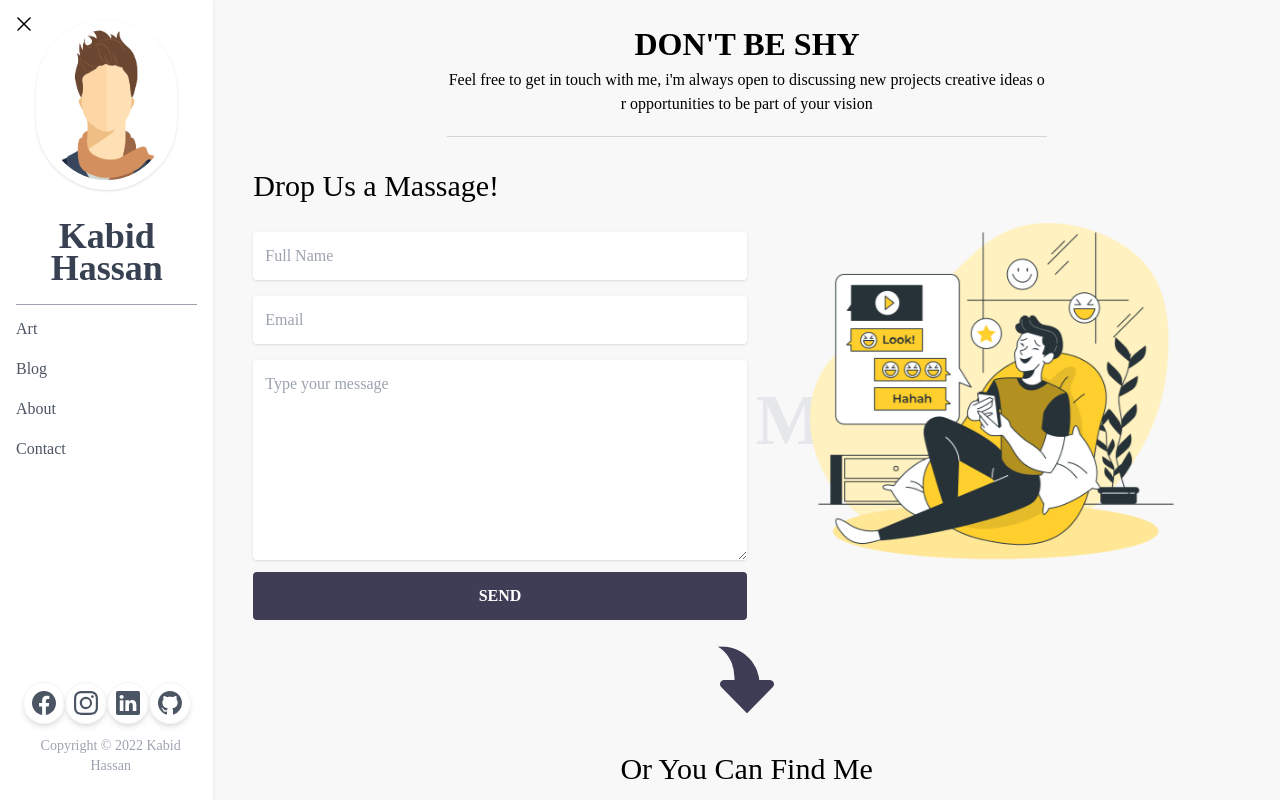
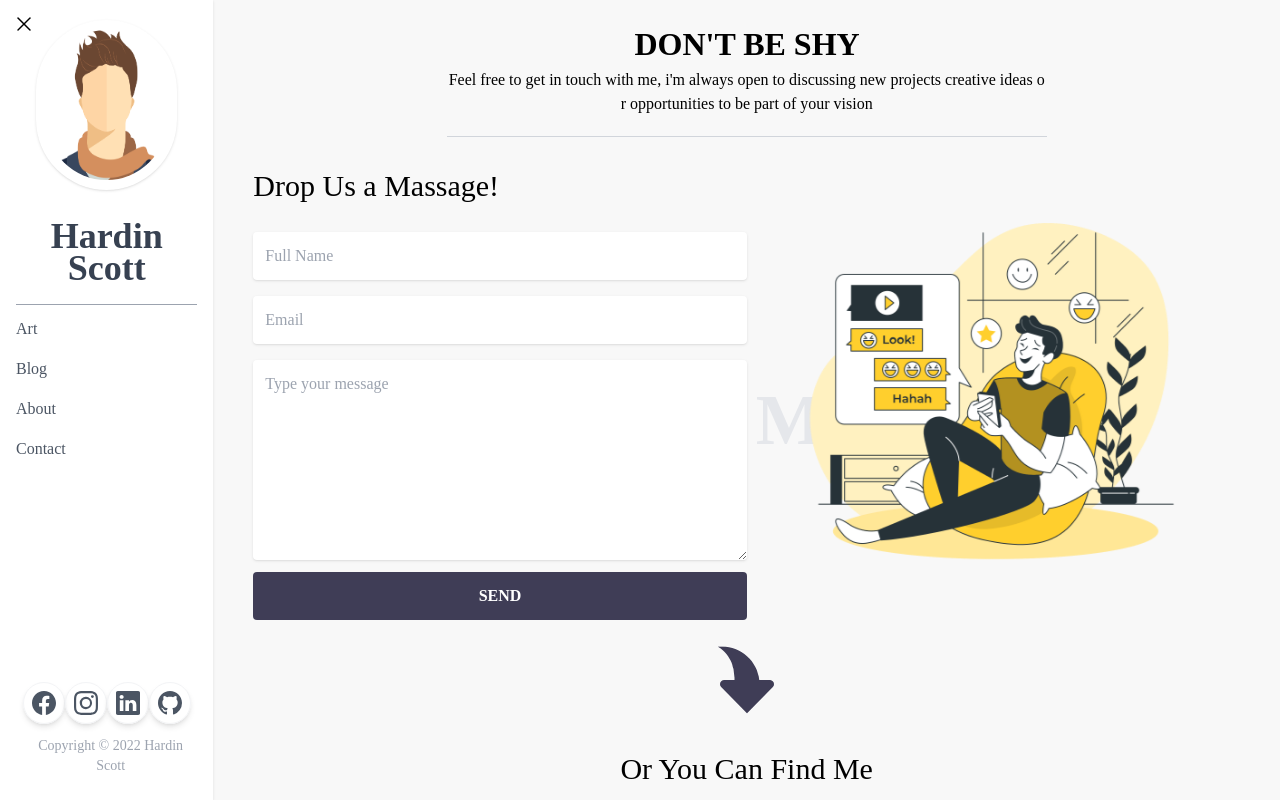
Before and after one commit to adilrion/Kabid-Vai, a React (Create React App) app: page /contact in a window 1280 px wide. Both pictures are taken after a click on the button "open". Shown: the top 800 px of the page. Built offline with nearby package versions, Linux system fonts and the light colour scheme; a web font is replaced by a local one.

Commit message:
some name title changes

```diff
--- a/package.json
+++ b/package.json
@@ -1,5 +1,5 @@
 {
-  "name": "kabid-vai",
+  "name": "hardin-scott",
   "version": "0.1.0",
   "private": true,
   "dependencies": {
--- a/public/index.html
+++ b/public/index.html
@@ -23,7 +23,7 @@
       work correctly both with client-side routing and a non-root public URL.
       Learn how to configure a non-root public URL by running `npm run build`.
     -->
-    <title>Kabid Vai</title>
+    <title>Hardin Scott</title>
   </head>
   <body>
     <noscript>You need to enable JavaScript to run this app.</noscript>
--- a/src/Components/Blogs/ReadPage.js
+++ b/src/Components/Blogs/ReadPage.js
@@ -1,20 +1,20 @@
+import moment from "moment";
 import React from "react";
-import moment from "moment";
 
 import {
   BsFacebook,
   BsInstagram,
+  BsLinkedin,
   BsPinterest,
   BsTwitter,
-  BsLinkedin,
 } from "react-icons/bs";
 
 import { Link, useParams } from "react-router-dom";
 import useServer from "../Hooks/useServer";
 import Spinner from "../Utils/Spinner";
+import { pageTitle } from "../Utils/Title";
 import "./Blog.css";
 import RecentBlog from "./RecentBlog";
-import { pageTitle } from "../Utils/Title";
 
 const ReadPage = () => {
   const { id } = useParams();
@@ -52,7 +52,7 @@ const ReadPage = () => {
           <p className="text-[#292929] leading-8 mb-2 text-xl md:text-2xl font-semibold">
             {data?.title || ".."}
           </p>
-          <p className="text-xs text-gray-600">Kabid Hassan</p>
+          <p className="text-xs text-gray-600">Hardin Scott</p>
         </div>
       </section>
 
--- a/src/Components/Home/Contact/Contact.js
+++ b/src/Components/Home/Contact/Contact.js
@@ -173,7 +173,7 @@ const Contact = () => {
                     <p className="c-address-icon ">
                       <ImMail3 />
                     </p>
-                    <p>kabidhasan@gmail.com</p>
+                    <p>hardinscott@gmail.com</p>
                   </div>
                   <div>
                     <div className="flex justify-evenly m-[15px] md:px-16">
--- a/src/Components/Home/Version/Version.js
+++ b/src/Components/Home/Version/Version.js
@@ -1,8 +1,7 @@
 import React from "react";
+import { Link } from "react-router-dom";
+import man from "../../Shared/Images/man.png";
 import "./Version.css";
-import KabidImg from "../../Shared/Images/Kabid.jpg";
-import man from "../../Shared/Images/man.png";
-import { Link } from "react-router-dom";
 
 const Version = () => {
   return (
@@ -13,11 +12,11 @@ const Version = () => {
             <div className="">
               <img
                 src={man}
-                alt="Images of Kabid Hossain"
+                alt="Images of Hardin Scott"
                 className="img rainbow shadow text-center"
               />
             </div>
-            <h1 className="">Kabid hossain</h1>
+            <h1 className="">Hardin Scott</h1>
           </div>
           <p className="md:w-[400px] py-2 intro">
             Lorem ipsum dolor sit amet consectetur adipisicing elit. Magnam,
--- a/src/Components/Hooks/getApi.js
+++ b/src/Components/Hooks/getApi.js
@@ -1,17 +1,17 @@
 const getBlog = async (id) => {
-  const res = await fetch(`https://kabid-vai-server.vercel.app/blog`);
+  const res = await fetch(`https://hardin-scott-server.vercel.app/blog`);
   const data = await res.json();
   return data;
 };
 
 const getSingleBlog = async (id) => {
-  const res = await fetch(`https://kabid-vai-server.vercel.app/blog/${id}`);
+  const res = await fetch(`https://hardin-scott-server.vercel.app/blog/${id}`);
   const data = await res.json();
   return data;
 };
 
 const getArt = async () => {
-  const res = await fetch("https://kabid-vai-server.vercel.app/art");
+  const res = await fetch("https://hardin-scott-server.vercel.app/art");
   const data = await res.json();
   return data;
 };
--- a/src/Components/Shared/Navigation/Navigation.js
+++ b/src/Components/Shared/Navigation/Navigation.js
@@ -6,8 +6,8 @@ import ReadPage from "../../Blogs/ReadPage";
 import About from "../../Home/About/About";
 import Contact from "../../Home/Contact/Contact";
 import "../../Home/Version/Version.css";
+import man from "../../Shared/Images/man.png";
 import Works from "../../Works/Art";
-import man from "../../Shared/Images/man.png";
 import "./Navigation.css";
 import Toggler from "./Toggler";
 const Navigation = () => {
@@ -31,11 +31,11 @@ const Navigation = () => {
                   <img
                     className=" w-[20px] h-[20px] "
                     src={man}
-                    alt="kabid Hassan photos"
+                    alt="Hardin Scott photos"
                   />
                 </div>
                 <p className="text-2xl font-bold leading-6 text-gray-800">
-                  Kabid hassan
+                  Hardin Scott
                 </p>
               </div>
               <div
@@ -125,7 +125,7 @@ const Navigation = () => {
                   <div>
                     <img
                       src={man}
-                      alt="Images of Kabid Hossain"
+                      alt="Images of Hardin Scott"
                       className="w-[170px] h-[170px] p-[10px] overflow-hidden rounded-full bg-white mb-[10px] text-center shadow"
                     />
                   </div>
@@ -133,7 +133,7 @@ const Navigation = () => {
                     to="/home"
                     className="leading-8 text-4xl font-semibold text-gray-700 text-center pt-5"
                   >
-                    <span className="">Kabid</span> Hassan
+                    <span className="">Hardin</span> Scott
                   </Link>
                 </div>
               </div>
@@ -207,7 +207,7 @@ const Navigation = () => {
                       </Link>
                     </div>
                     <div className="text-center mt-3 text-sm text-gray-400">
-                      <p>Copyright © 2022 Kabid Hassan</p>
+                      <p>Copyright © 2022 Hardin Scott</p>
                     </div>
                   </div>
                 </div>
--- a/src/Components/Utils/Title.js
+++ b/src/Components/Utils/Title.js
@@ -1,3 +1,3 @@
 export const pageTitle = (newTitle) => {
-  return (document.title = `${newTitle} - Kabid Hassan`);
+  return (document.title = `${newTitle} - Hardin Scott`);
 };
```
Also changed, not shown: firebase.json (deleted), 2 other files (tests, documents, lock files or other folders).
